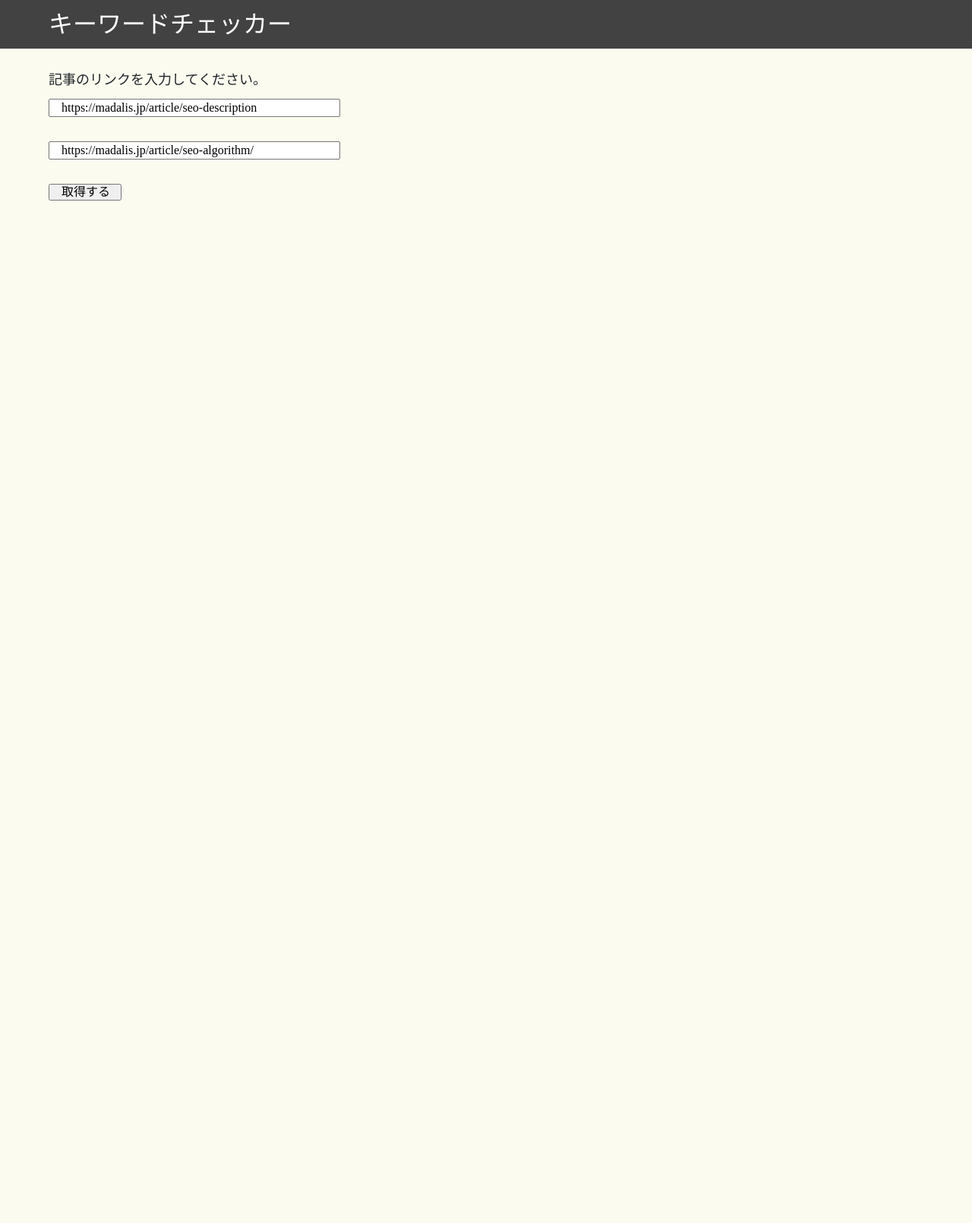
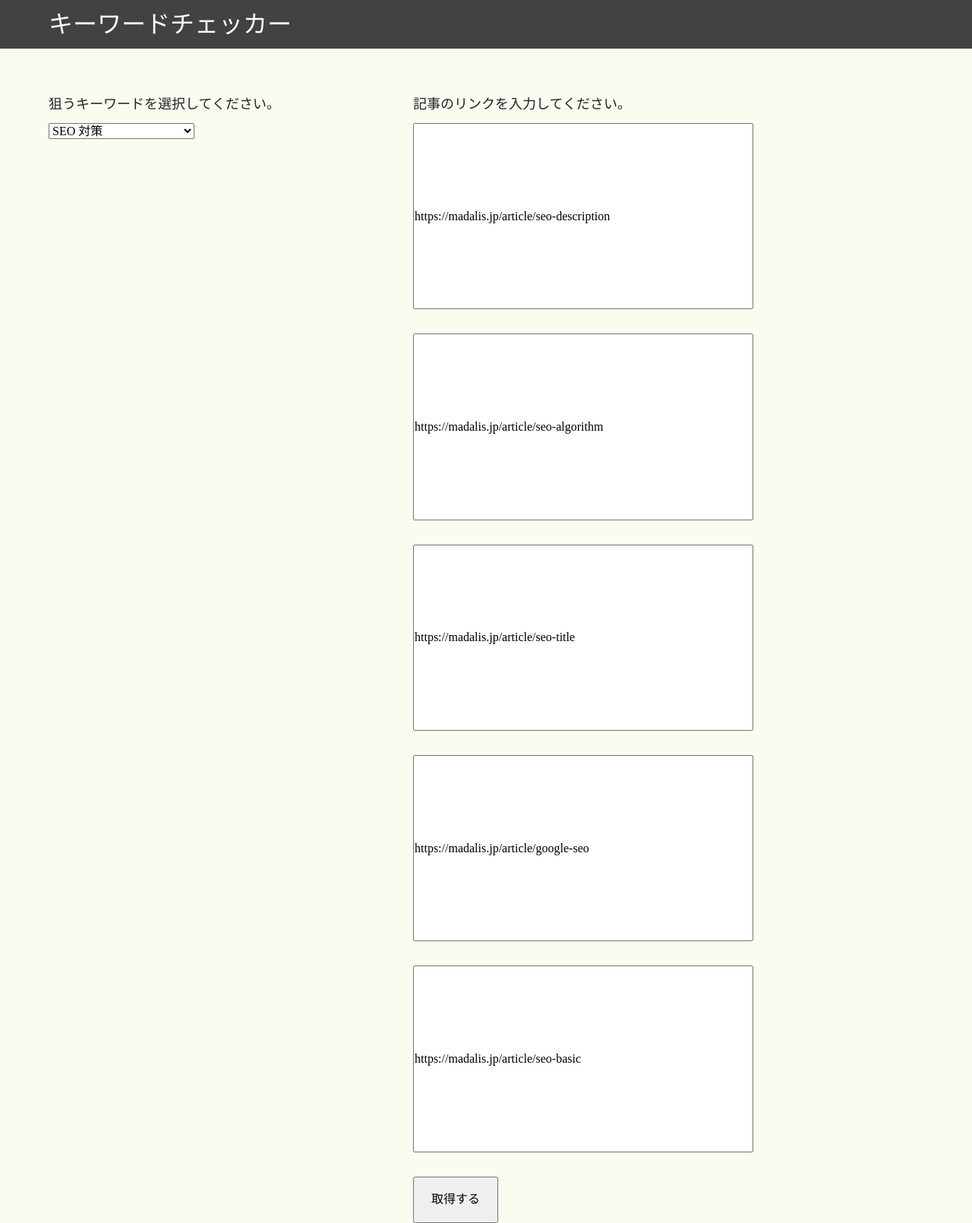
Before and after one commit to y-u-y-a/keywordChecker, a Flask app: page / in a window 1280 px wide. Shown: the whole page at 76% size. Before the commit the page ends 264 px from the top, so only its background shows below. Run offline with Flask 2, Linux system fonts and the light colour scheme; some libraries are stand-ins or nearby versions.

Commit message:
一旦動作まで完了

```diff
--- a/code/server/main.py
+++ b/code/server/main.py
@@ -2,16 +2,15 @@
 import os, pprint, csv
 # PyPI
 from flask import Flask, jsonify, render_template,request
-# 自作クラス
-from libs import scrap, parse
 # 自作モジュール
-from services import functions as func
+from libs import scrap, file
+from libs import keyword as kw
 
 
 # Flaskの標準テンプレートエンジンJinja2(/templates内を自動的に読み込む)
 app = Flask(__name__)
-# 文字化け対処
-app.config['JSON_AS_ASCII'] = False
+app.config['JSON_AS_ASCII'] = False # 文字化け対処
+
 
 # GET =====================================
 @app.route('/')
@@ -23,26 +22,33 @@
 @app.route('/form', methods=['POST'])
 def form():
     # [input]
-    url_list: list = [
-        request.form['url_1'],
-        request.form['url_2'],
-        # 'https://madalis.jp/article/seo-title/',
-        # 'https://madalis.jp/article/google-seo/',
-        # 'https://madalis.jp/article/seo-basic/'
-    ]
-    file = parse.File()
-    word_list: list = file.csvToList('file/keyword_list.csv', 2)
-    keyword_list: list = func.getKeywordList(word_list)
+    url_list: list = []
+    if request.form['url_1']:
+        url_list.append(request.form['url_1'])
+    if request.form['url_2']:
+        url_list.append(request.form['url_2'])
+    if request.form['url_3']:
+        url_list.append(request.form['url_3'])
+    if request.form['url_4']:
+        url_list.append(request.form['url_4'])
+    if request.form['url_5']:
+        url_list.append(request.form['url_5'])
+
+    get_keyword: str = 'SEO_対策'
+    if get_keyword == 'SEO_対策':
+        file_name: str = 'file/keyword_list.csv'
+
+    word_list: list = file.csvToList(file_name, 2)
+    keyword_list: list = kw.getKeywordList(word_list)
 
     # [output]
     article_list: list = []
 
-    # ページ毎に処理
+    # [ページ毎に処理]
     for url in url_list:
-        page = scrap.Page(url)
-        html = page.html
+        html = scrap.getHTML(url)
         # 必要なデータ抽出
-        article: dict = func.parsePage(html, url, keyword_list)
+        article: dict = scrap.parsePage(html, url, keyword_list)
         article_list.append(article)
 
     result = {
--- a/code/server/static/css/app.css
+++ b/code/server/static/css/app.css
@@ -5,3 +5,8 @@
 @import "origin/bootstrap-reboot.min.css";
 
 @import "custom.css";
+
+.c-white:hover {
+  color: white;
+  opacity: 0.8;
+}
--- /dev/null
+++ b/code/server/static/js/app.js
@@ -0,0 +1,3 @@
+window.onload = function() {
+  console.log('JS読み込み完了');
+}
--- a/code/server/templates/common/header.html
+++ b/code/server/templates/common/header.html
@@ -1,5 +1,5 @@
-<header class="bg-black c-white">
+<header class="bg-black py-1">
   <div class="wm-90">
-    <p class="font-32 py-1">キーワードチェッカー</p>
+    <a href="/" class="font-32 c-white py-1">キーワードチェッカー</a>
   </div>
 </header>
--- a/code/server/templates/layouts.html
+++ b/code/server/templates/layouts.html
@@ -4,6 +4,7 @@
   <meta charset="UTF-8">
   <meta name="viewport" content="width=device-width, initial-scale=1.0">
   <link rel="stylesheet" href="{{ url_for('static', filename='css/app.css') }}">
+  <script type="text/javascript" src="{{ url_for('static', filename='js/app.js') }}"></script>
   <title>keyword Checker</title>
 </head>
 <body class="bg-base">
--- a/code/server/templates/pages/form.html
+++ b/code/server/templates/pages/form.html
@@ -2,12 +2,25 @@
 {% block content %}
 
 <div class="wm-90">
-  <form action="/form" method="POST" class="pt-2">
-    <p class="mb-1 font-18">記事のリンクを入力してください。</p>
-    <div class="d-flex flex-column">
-      <input name="url_1" value="https://madalis.jp/article/seo-description" type="text" class="col-4 mb-2 text-left">
-      <input name="url_2" value="https://madalis.jp/article/seo-algorithm/" type="text" class="col-4 mb-2 text-left">
-      <input type="submit" value="取得する" class="col-1 mb-2">
+  <form action="/form" method="POST" class="pt-4">
+    <div class="row justify-content-between">
+      <!-- csvファイル -->
+      <div class="col-5 d-flex flex-column">
+        <label class="mb-1 font-18">狙うキーワードを選択してください。</label>
+        <select name="keyword" class="w-40 pointer">
+          <option value="SEO_対策">SEO 対策</option>
+        </select>
+      </div>
+      <!-- 記事リンク -->
+      <div class="col-7 d-flex flex-column">
+        <label class="mb-1 font-18">記事のリンクを入力してください。</label>
+        <input name="url_1" value="https://madalis.jp/article/seo-description" type="text" class="col-8 mb-2 text-left">
+        <input name="url_2" value="https://madalis.jp/article/seo-algorithm" type="text" class="col-8 mb-2 text-left">
+        <input name="url_3" value="https://madalis.jp/article/seo-title" type="text" class="col-8 mb-2 text-left">
+        <input name="url_4" value="https://madalis.jp/article/google-seo" type="text" class="col-8 mb-2 text-left">
+        <input name="url_5" value="https://madalis.jp/article/seo-basic" type="text" class="col-8 mb-2 text-left">
+        <input type="submit" value="取得する" class="col-2 mb-2 pointer">
+      </div>
     </div>
   </form>
 </div>
```
Also changed, not shown: code/server/libs/file.py (added, +13 -0 lines), code/server/libs/keyword.py (added, +14 -0 lines), code/server/libs/parse.py (deleted, +0 -18 lines), code/server/libs/scrap.py (+47 -30 lines), code/server/services/functions.py (deleted, +0 -60 lines), code/server/templates/pages/result.html (+17 -11 lines), README.md.
